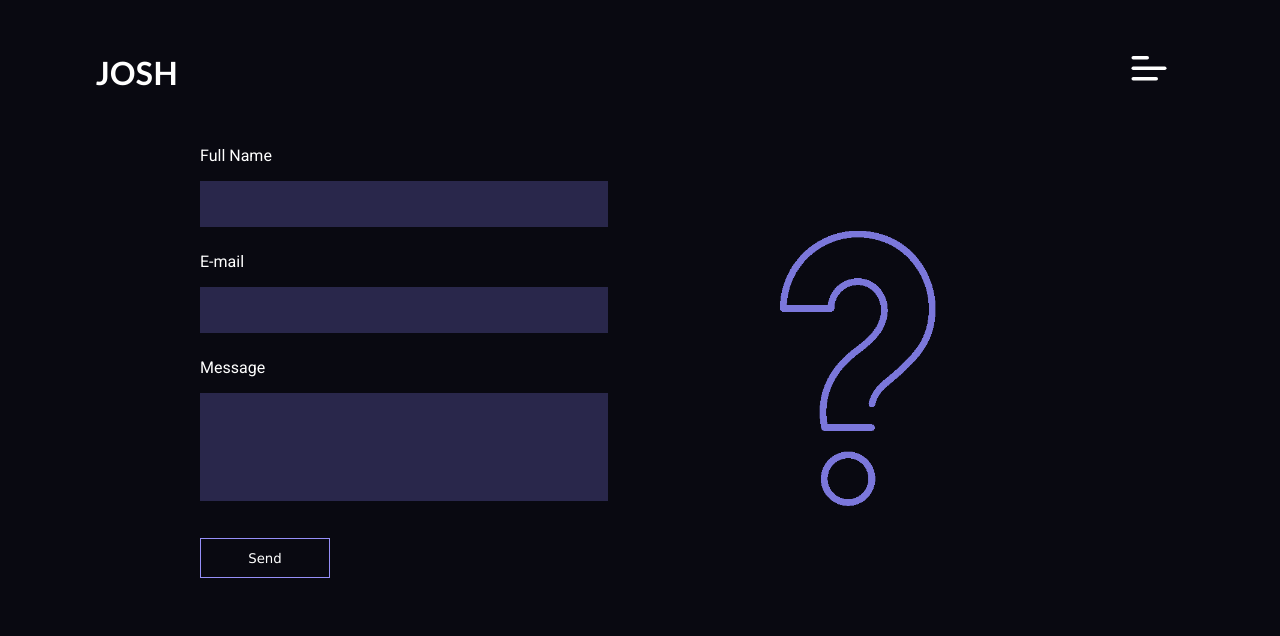
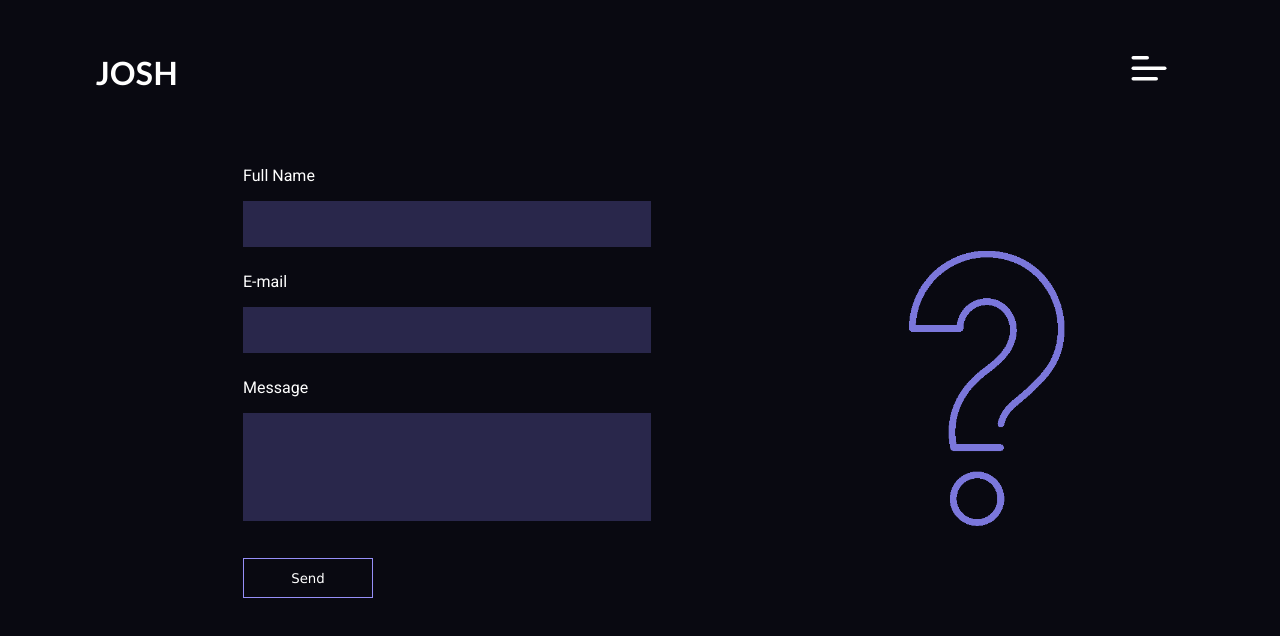
Before and after one commit to joshuakjohn/Portfolio, an Angular app: page /contact in a window 1280 px wide. Shown: the top 636 px of the page. Built offline with nearby package versions, Linux system fonts and the light colour scheme.

Commit message:
changes in contact component

```diff
--- a/src/app/components/contact/contact.component.html
+++ b/src/app/components/contact/contact.component.html
@@ -1,4 +1,5 @@
 <div class="main" @fadeInOut>
+    <div class="inner_main">
         <form class="mail" [formGroup]="form" (submit)="sendMail()">
         <div class="fullname">
             <p>Full Name</p>
@@ -32,3 +33,4 @@
             <img src="../../../assets/giphy.gif" alt="">
         </div>
     </div>
+</div>
--- a/src/app/components/contact/contact.component.scss
+++ b/src/app/components/contact/contact.component.scss
@@ -1,7 +1,15 @@
 .main{
     display: flex;
-    margin-top: 120px;
+    align-items: space-around;
+    margin-top: 140px;
     color: white;
+    width: 100vw;
+}
+.inner_main{
+    display: flex;
+    justify-content: space-around;
+    width: 100%;
+    height: 100%;
 }
 
 img{
```
Lines whose indentation alone changed are shown as unchanged.
